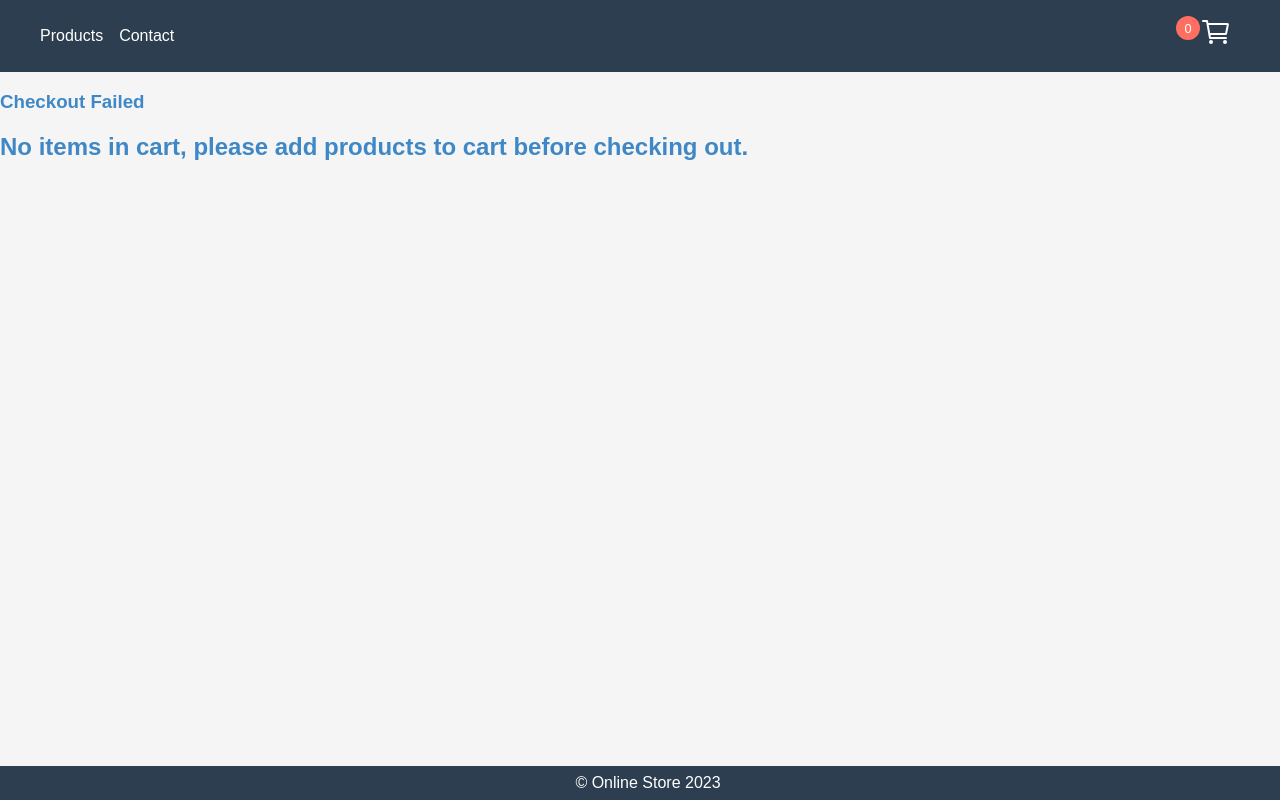
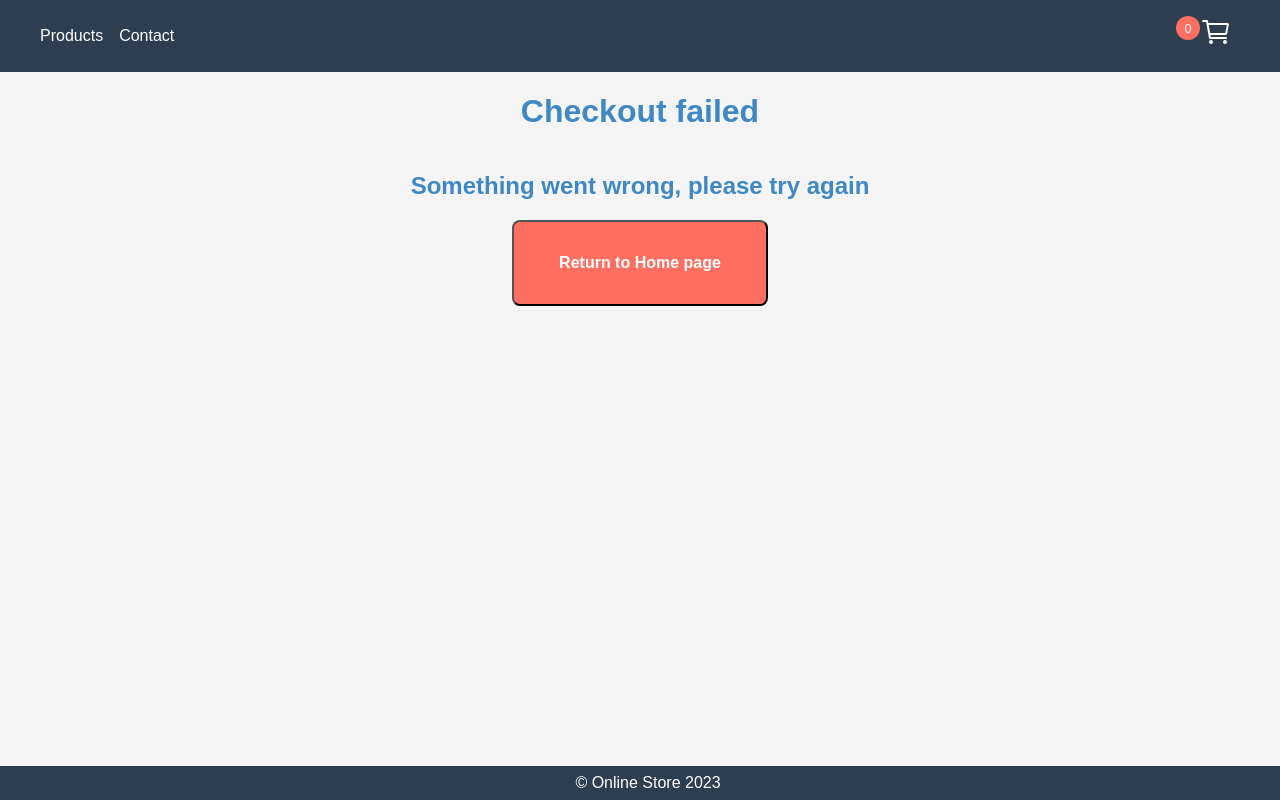
Before and after one commit to pnordboj/js-framework-ca, a React (Create React App) app: page /checkout in a window 1280 px wide. Built offline with nearby package versions, Linux system fonts and the light colour scheme.

Commit message:
Finished All tasks

```diff
--- a/src/pages/checkout/Checkout.jsx
+++ b/src/pages/checkout/Checkout.jsx
@@ -1,44 +1,66 @@
-import React from "react";
+import React, { useState, useEffect } from "react";
+import { Link } from "react-router-dom";
+import style from "./Checkout.module.css";
 
-const Checkout = () => {
+
+const Checkout = ({ setCartAmount }) => {
+
+    const [cart, setCart] = useState([]);
+
+    useEffect(() => {
+        const getCart = async () => {
+            const cart = JSON.parse(localStorage.getItem('cart'));
+            if (cart !== null) {
+                setCart(cart);
+                setCartAmount(cart.length);
+            }
+        }
+        getCart();
+    }, [setCartAmount]);
 
     const checkoutSuccess = () => {
         return (
-            <div>
-                <h3>Checkout Complete</h3>
-                <h2>Thank you for your purchase!</h2>
+            <div className={style.checkout}>
+                <h1>Checkout complete</h1>
+                <h2>Thank you for your purchase</h2>
+                <button className={style.returnButton}>
+                    <Link to={'/'}>
+                        <p>Return to Home page</p>
+                    </Link>
+                </button>
             </div>
         )
     }
 
-    const checkoutFailure = () => {
+    const checkoutFail = () => {
         return (
-            <div>
-                <h3>Checkout Failed</h3>
-                <h2>Something went wrong, please try again.</h2>
+            <div className={style.checkout}>
+                <h1>Checkout failed</h1>
+                <h2>Something went wrong, please try again</h2>
+                <button className={style.returnButton}>
+                    <Link to={'/'}>
+                        <p>Return to Home page</p>
+                    </Link>
+                </button>
             </div>
         )
     }
 
-    const checkoutMissing = () => {
-        return (
-            <div>
-                <h3>Checkout Failed</h3>
-                <h2>No items in cart, please add products to cart before checking out.</h2>
-            </div>
-        )
+    const checkout = () => {
+        if (cart.length === 0) {
+            return checkoutFail();
+        } else {
+            localStorage.removeItem('cart');
+            setCartAmount(0);
+            return checkoutSuccess();
+        }
     }
 
-    const exists = localStorage.getItem('cart');
-    if (exists === null) {
-        return checkoutMissing();
-    } else if (exists === '[]') {
-        return checkoutMissing();
-    } else if (exists !== null) {
-        return checkoutSuccess() && localStorage.removeItem('cart');
-    } else {
-        return checkoutFailure();
-    }
+    return (
+        <div className={style.main}>
+            {checkout()}
+        </div>
+    )
 
 }
 
--- a/src/pages/checkout/Checkout.module.css
+++ b/src/pages/checkout/Checkout.module.css
@@ -0,0 +1,48 @@
+.main {
+    display: flex;
+    flex-direction: column;
+    align-items: center;
+    justify-content: center;
+}
+
+.checkout {
+    display: flex;
+    flex-direction: column;
+    align-items: center;
+    justify-content: center;
+    width: 100%;
+    margin: 0rem 2rem;
+}
+
+.returnButton {
+    background-color: #FF6F61;
+    padding: 1rem 1rem;
+    border-radius: 0.5rem;
+    font-size: 1rem;
+    font-weight: 600;
+    cursor: pointer;
+    transition: all 0.2s ease-in-out;
+    width: 20%;
+}
+
+.returnButton p {
+    color: #fff;
+}
+
+/* Media Queries */
+
+@media screen and (max-width: 768px) {
+
+    .checkout {
+        width: 90%;
+        text-align: center;
+    }
+
+    .returnButton {
+        width: 60%;
+    }
+
+    .returnButton p {
+        color: #fff;
+    }
+}
--- a/src/pages/product/Product.module.css
+++ b/src/pages/product/Product.module.css
@@ -40,7 +40,7 @@ main {
     display: flex;
     flex-direction: column;
     justify-content: space-between;
-    width: 30%;
+    width: 50%;
 }
 
 .price {
```
Also changed, not shown: 1 other file (tests, documents, lock files or other folders).
